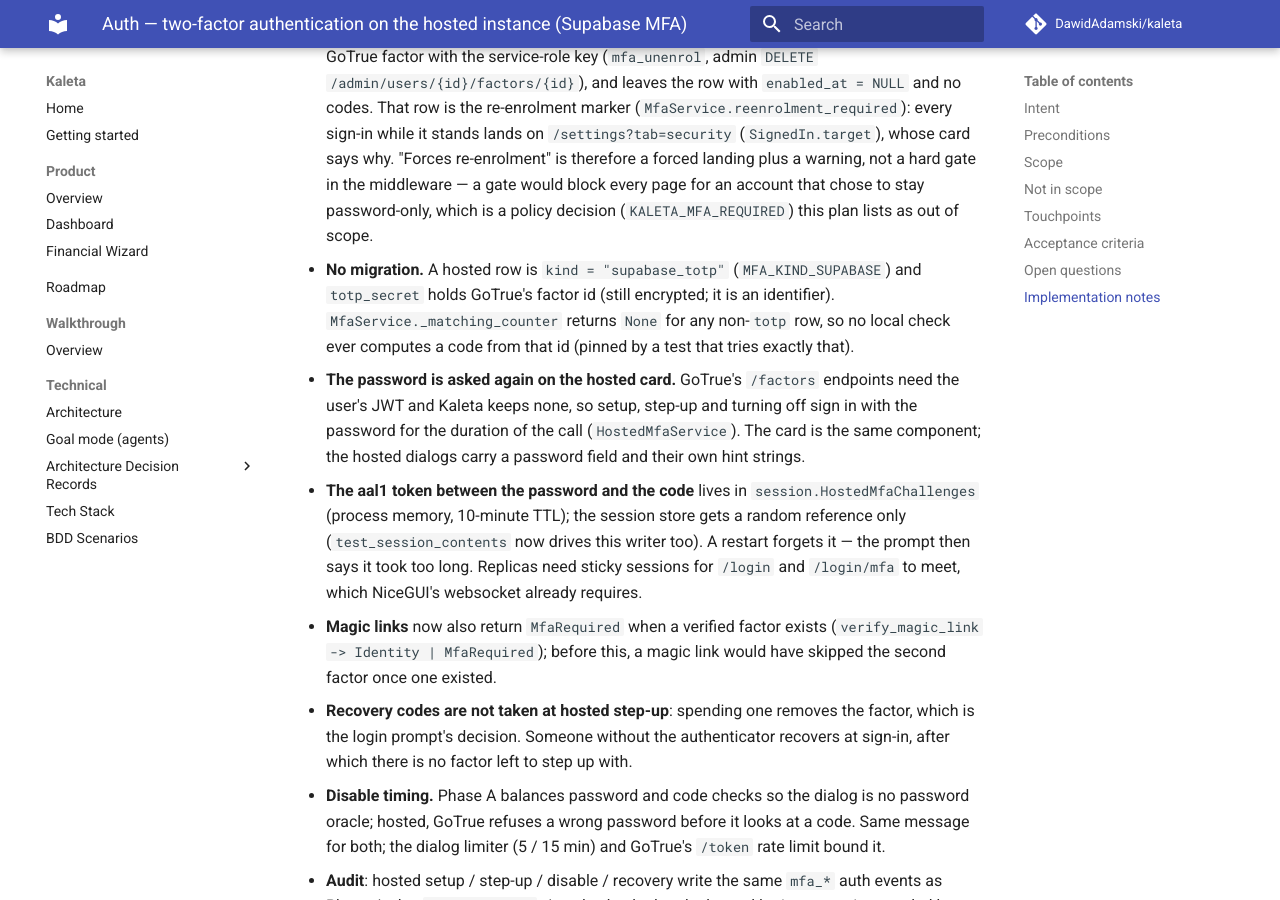
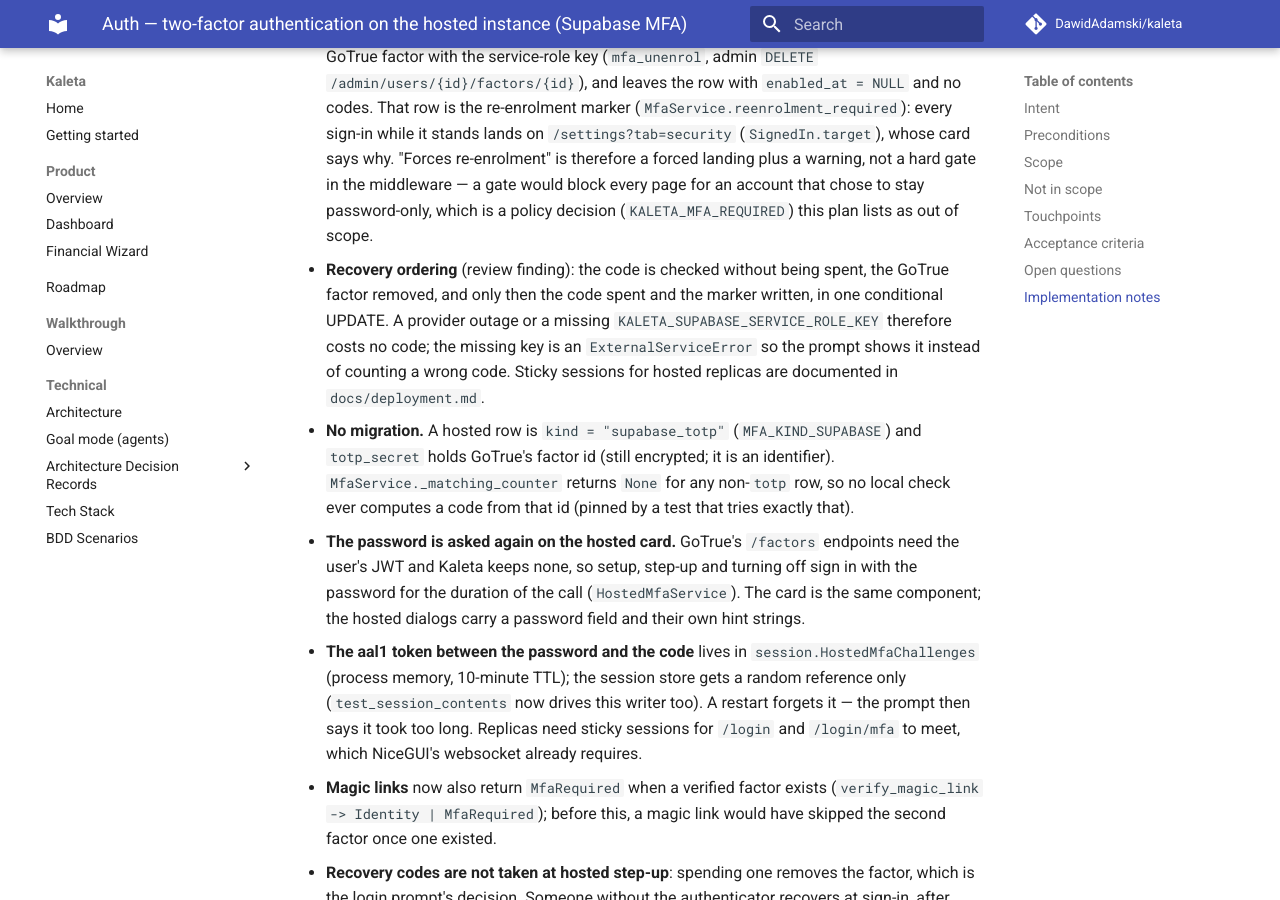
Before and after one commit to DawidAdamski/kaleta, an MkDocs documentation site: the page built from docs/plans/auth-two-factor-hosted.md, in a window 1280 px wide and 900 px high, scrolled down 2412 px. Built offline with MkDocs 1.6.1 and Material for MkDocs 9.7.7, drawn with Linux system fonts in a browser that asks for light colours; comment, search, counter and statistics services are not loaded.

Commit message:
docs(plans): note the recovery ordering decision
Co-Authored-By: Claude Opus 5.5 <noreply@anthropic.com>
Claude-Session: https://claude.ai/code/session_01G13kNHdWULrLSsKUgiuQjH

```diff
--- a/docs/plans/auth-two-factor-hosted.md
+++ b/docs/plans/auth-two-factor-hosted.md
@@ -115,6 +115,13 @@ one-issue-one-branch-one-PR rule both forbid.
   warning, not a hard gate in the middleware — a gate would block every page
   for an account that chose to stay password-only, which is a policy
   decision (`KALETA_MFA_REQUIRED`) this plan lists as out of scope.
+- **Recovery ordering** (review finding): the code is checked without being
+  spent, the GoTrue factor removed, and only then the code spent and the
+  marker written, in one conditional UPDATE. A provider outage or a missing
+  `KALETA_SUPABASE_SERVICE_ROLE_KEY` therefore costs no code; the missing key
+  is an `ExternalServiceError` so the prompt shows it instead of counting a
+  wrong code. Sticky sessions for hosted replicas are documented in
+  `docs/deployment.md`.
 - **No migration.** A hosted row is `kind = "supabase_totp"`
   (`MFA_KIND_SUPABASE`) and `totp_secret` holds GoTrue's factor id (still
   encrypted; it is an identifier). `MfaService._matching_counter` returns
```
